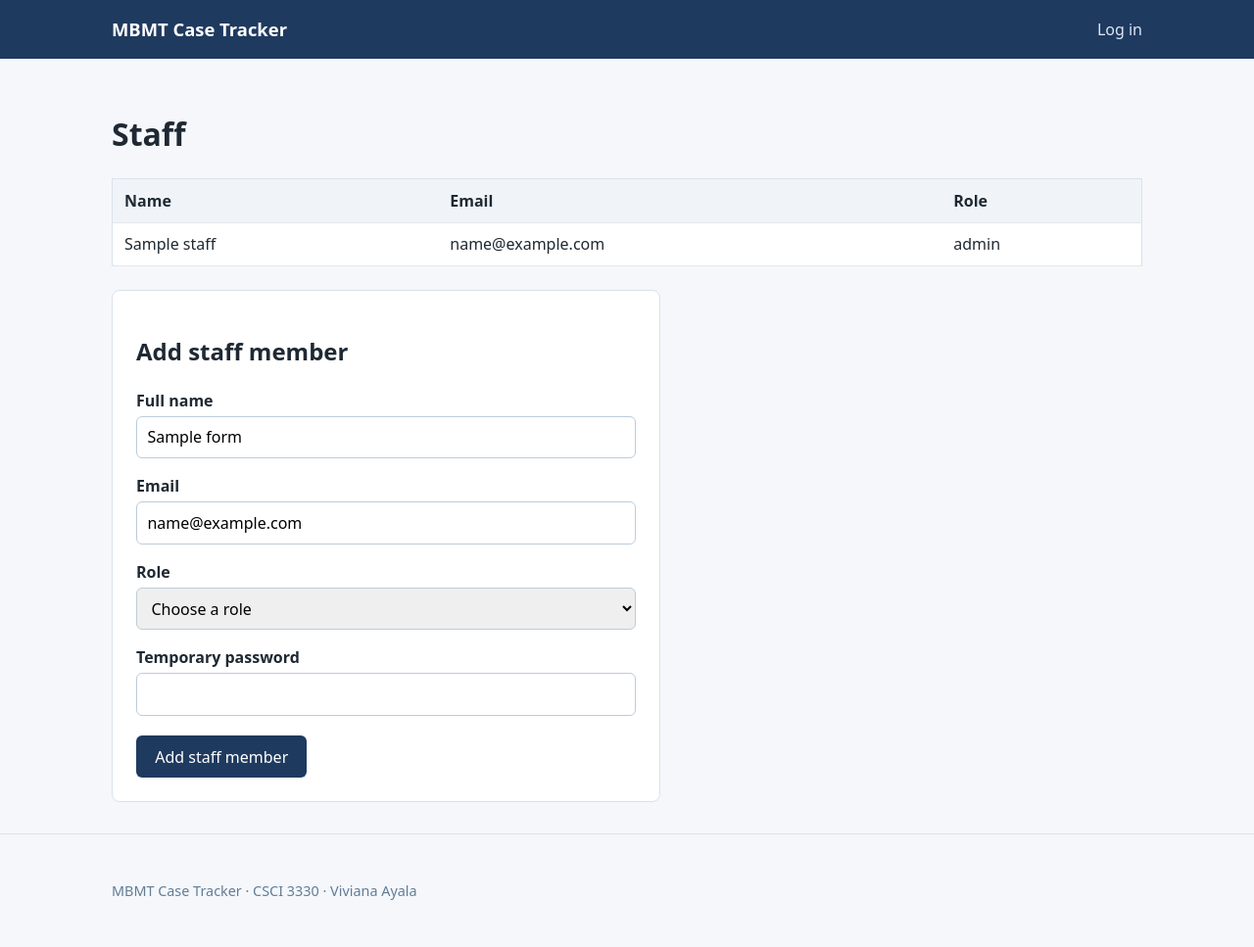
After one commit to Vayala13/VA-3330-Final-Proj-App, a Node server app: template views/staff.ejs in a window 1280 px wide. The commit adds this page. Shown: the whole page at 98% size. Run offline with Node 20, Linux system fonts and the light colour scheme; the template is opened without the code that fills it: most values are stand-ins (such as "Sample title", 1, 10 or a date in 2020); some libraries are stand-ins or nearby versions.

Commit message:
Require login on every page, add admin-only role checks, and add Staff page to create accounts

```diff
--- a/middleware/auth.js
+++ b/middleware/auth.js
@@ -35,6 +35,27 @@ export const exposeCurrentUser = (req, res, next) => {
   next();
 };
 
+// Authentication: is someone signed in?
+export const ensureAuthenticated = (req, res, next) => {
+  if (req.isAuthenticated()) {
+    return next();
+  }
+  res.redirect("/login");
+};
+
+// Authorization: is the signed-in user allowed here? Usage: requireRole(ROLES.ADMIN)
+export const requireRole = (...roles) => (req, res, next) => {
+  if (!req.isAuthenticated()) {
+    return res.redirect("/login");
+  }
+  if (!req.user.hasRole(...roles)) {
+    const error = new Error("You don't have permission to view this page.");
+    error.status = 403;
+    return next(error);
+  }
+  next();
+};
+
 export const loginRateLimiter = rateLimit({
   windowMs: 15 * 60 * 1000,
   limit: 5,
--- a/public/css/styles.css
+++ b/public/css/styles.css
@@ -162,3 +162,38 @@ body {
   color: #9b1c1c;
   border: 1px solid #f8b4b4;
 }
+
+.alert-success {
+  background: #e3f9e5;
+  color: #1f6f2b;
+  border: 1px solid #a3d9a5;
+}
+
+.card {
+  background: #fff;
+  border: 1px solid #d9e2ec;
+  border-radius: 8px;
+  padding: 1.5rem;
+  margin-top: 1.5rem;
+  max-width: 560px;
+}
+
+.data-table {
+  width: 100%;
+  border-collapse: collapse;
+  background: #fff;
+  border: 1px solid #d9e2ec;
+  border-radius: 8px;
+}
+
+.data-table th,
+.data-table td {
+  text-align: left;
+  padding: 0.6rem 0.75rem;
+  border-bottom: 1px solid #e4e7eb;
+}
+
+.data-table th {
+  background: #f0f4f8;
+  font-weight: 600;
+}
--- a/services/constants.js
+++ b/services/constants.js
@@ -5,3 +5,5 @@ export const ROLES = Object.freeze({
 });
 
 export const SALT_ROUNDS = 10;
+
+export const MIN_PASSWORD_LENGTH = 8;
--- a/services/userService.js
+++ b/services/userService.js
@@ -1,7 +1,8 @@
 import bcrypt from "bcrypt";
 import { User } from "./User.js";
-import { ROLES, SALT_ROUNDS } from "./constants.js";
-import { isGoodStringParam } from "./validation.js";
+import { ROLES, SALT_ROUNDS, MIN_PASSWORD_LENGTH } from "./constants.js";
+import { isGoodStringParam, isGoodEmail } from "./validation.js";
+import { ValidationError } from "./errors.js";
 
 // Demo staff for the class version. Passwords are hashed when the server starts; only the hashes are kept.
 export const DEMO_PASSWORD = "CaseTracker1!";
@@ -18,12 +19,43 @@ const users = [];
 
 const normalizeEmail = (email) => email.trim().toLowerCase();
 
+const nextUserId = () => (users.length ? Math.max(...users.map((user) => user.userId)) + 1 : 1);
+
 export async function seedUsers() {
   users.length = 0;
   for (const staff of SEED_STAFF) {
     const passwordHash = await bcrypt.hash(DEMO_PASSWORD, SALT_ROUNDS);
-    users.push(new User({ userId: users.length + 1, passwordHash, ...staff }));
+    users.push(new User({ userId: nextUserId(), passwordHash, ...staff }));
   }
+}
+
+export async function createUser({ name, email, password, role }) {
+  if (!isGoodStringParam(name)) {
+    throw new ValidationError("Name is required.");
+  }
+  if (!isGoodEmail(email)) {
+    throw new ValidationError("Enter a valid email address.");
+  }
+  if (findUserByEmail(email)) {
+    throw new ValidationError("A staff account with that email already exists.");
+  }
+  if (!Object.values(ROLES).includes(role)) {
+    throw new ValidationError("Choose a role.");
+  }
+  if (typeof password !== "string" || password.length < MIN_PASSWORD_LENGTH) {
+    throw new ValidationError(`Password must be at least ${MIN_PASSWORD_LENGTH} characters.`);
+  }
+
+  const passwordHash = await bcrypt.hash(password, SALT_ROUNDS);
+  const user = new User({
+    userId: nextUserId(),
+    name: name.trim(),
+    email: normalizeEmail(email),
+    passwordHash,
+    role
+  });
+  users.push(user);
+  return user;
 }
 
 export function getAllUsers() {
--- a/services/validation.js
+++ b/services/validation.js
@@ -1,3 +1,7 @@
 export function isGoodStringParam(param) {
   return typeof param === "string" && param.trim().length > 0;
 }
+
+export function isGoodEmail(param) {
+  return isGoodStringParam(param) && /^[^\s@]+@[^\s@]+\.[^\s@]+$/.test(param.trim());
+}
--- a/views/partials/nav.ejs
+++ b/views/partials/nav.ejs
@@ -1,6 +1,9 @@
 <nav class="site-nav" aria-label="Main">
-  <a href="/">Home</a>
   <% if (locals.currentUser) { %>
+    <a href="/">Home</a>
+    <% if (currentUser.role === "admin") { %>
+      <a href="/staff">Staff</a>
+    <% } %>
     <span class="nav-user"><%= currentUser.name %> (<%= currentUser.role %>)</span>
     <form action="/logout" method="POST" class="nav-logout">
       <%- include("csrf.ejs") %>
--- /dev/null
+++ b/views/staff.ejs
@@ -0,0 +1,51 @@
+<%- include("partials/header.ejs") %>
+
+<h1>Staff</h1>
+
+<% if (locals.added) { %>
+  <p class="alert alert-success" role="status">Added <%= added %>.</p>
+<% } %>
+
+<table class="data-table">
+  <thead>
+    <tr><th>Name</th><th>Email</th><th>Role</th></tr>
+  </thead>
+  <tbody>
+    <% staff.forEach((member) => { %>
+      <tr><td><%= member.name %></td><td><%= member.email %></td><td><%= member.role %></td></tr>
+    <% }) %>
+  </tbody>
+</table>
+
+<section class="card">
+  <h2>Add staff member</h2>
+
+  <% if (locals.error) { %>
+    <p class="alert alert-error" role="alert"><%= error %></p>
+  <% } %>
+
+  <form action="/staff" method="POST" class="form">
+    <%- include("partials/csrf.ejs") %>
+
+    <label for="name">Full name</label>
+    <input type="text" id="name" name="name" value="<%= form.name || "" %>" required>
+
+    <label for="email">Email</label>
+    <input type="email" id="email" name="email" value="<%= form.email || "" %>" required>
+
+    <label for="role">Role</label>
+    <select id="role" name="role" required>
+      <option value="">Choose a role</option>
+      <% roles.forEach((role) => { %>
+        <option value="<%= role %>" <%= form.role === role ? "selected" : "" %>><%= role %></option>
+      <% }) %>
+    </select>
+
+    <label for="password">Temporary password</label>
+    <input type="password" id="password" name="password" minlength="8" autocomplete="new-password" required>
+
+    <button type="submit" class="btn">Add staff member</button>
+  </form>
+</section>
+
+<%- include("partials/footer.ejs") %>
```
Also changed, not shown: controllers/staffController.js (added, +40 -0 lines), routes/staff.js (added, +13 -0 lines), server.js (+11 -1 lines), services/errors.js (added, +7 -0 lines), services/userService.test.js (+37 -0 lines).
